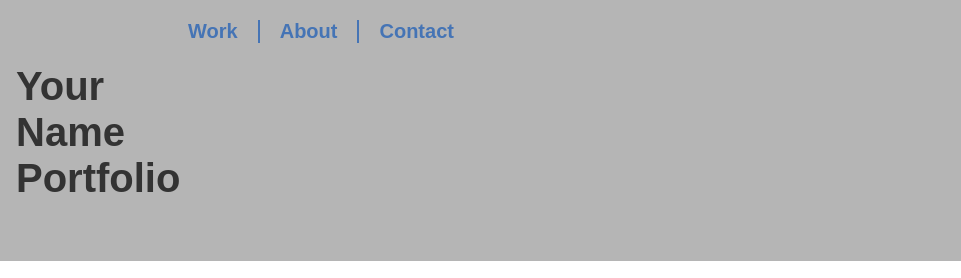
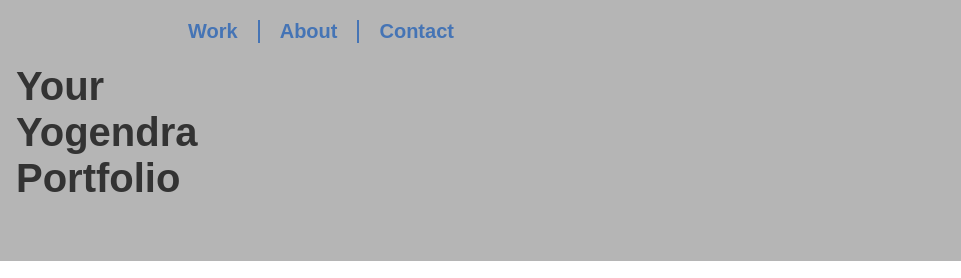
Before and after one commit to PES2UG22CS678/-portfolio, a plain HTML site: page index.html in a window 1280 px wide. Shown: the top 278 px of the page, 319-1280 px from the left. Drawn offline with nearby package versions, Linux system fonts and the light colour scheme.

Commit message:
Update index.html

```diff
--- a/index.html
+++ b/index.html
@@ -4,7 +4,7 @@
 	<meta charset="UTF-8">
 
 	<!--/ /---- Put your name in the title of the page ----/ /-->
-	<title>Put Your Name Here</title>
+	<title> Yogendra </title>
 
 	<!--/ /-------- Normalize CSS --------/ /-->
 	<link href="https://cdnjs.cloudflare.com/ajax/libs/normalize/8.0.1/normalize.min.css" rel="stylesheet">
@@ -38,7 +38,7 @@
         <div class="wrapper">
 
 			<div class="logo-container">
-				<h1>Your<br>Name<br>Portfolio</h1>
+				<h1>Your<br>Yogendra<br>Portfolio</h1>
 
 				<!-- ------------------------------------------------------
 				Note that the image of the logo is linked to the home page.
```
